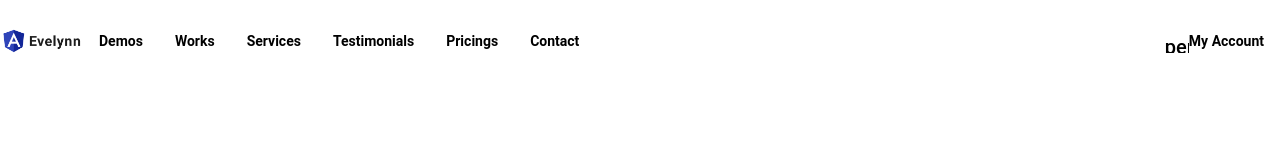
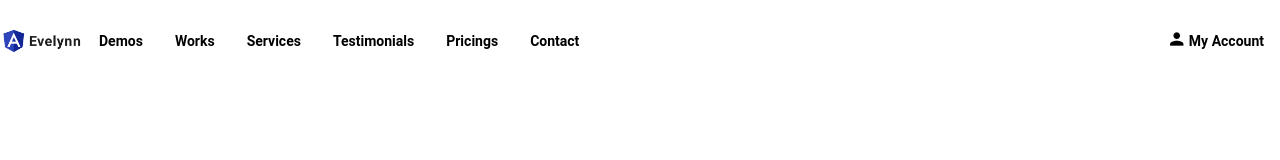
Before and after one commit to zhongshun89/three-gems-web, an Angular app: page /home in a window 1280 px wide. Shown: the top 160 px of the page. Built offline with nearby package versions, Linux system fonts and the light colour scheme.

Commit message:
self host material design icon

```diff
--- a/package.json
+++ b/package.json
@@ -22,6 +22,7 @@
     "@angular/platform-browser": "~11.0.4",
     "@angular/platform-browser-dynamic": "~11.0.4",
     "@angular/router": "~11.0.4",
+    "material-design-icons-iconfont": "^6.1.0",
     "rxjs": "~6.6.0",
     "tslib": "^2.0.0",
     "zone.js": "~0.10.2"
--- a/src/styles.scss
+++ b/src/styles.scss
@@ -1 +1,4 @@
-/* You can add global styles to this file, and also import other style files */
+/* self host material design icon */
+/* https://github.com/jossef/material-design-icons-iconfont */
+$material-design-icons-font-directory-path: '~material-design-icons-iconfont/dist/fonts/';
+@import '~material-design-icons-iconfont/src/material-design-icons';
```
Also changed, not shown: 1 other file (tests, documents, lock files or other folders).
